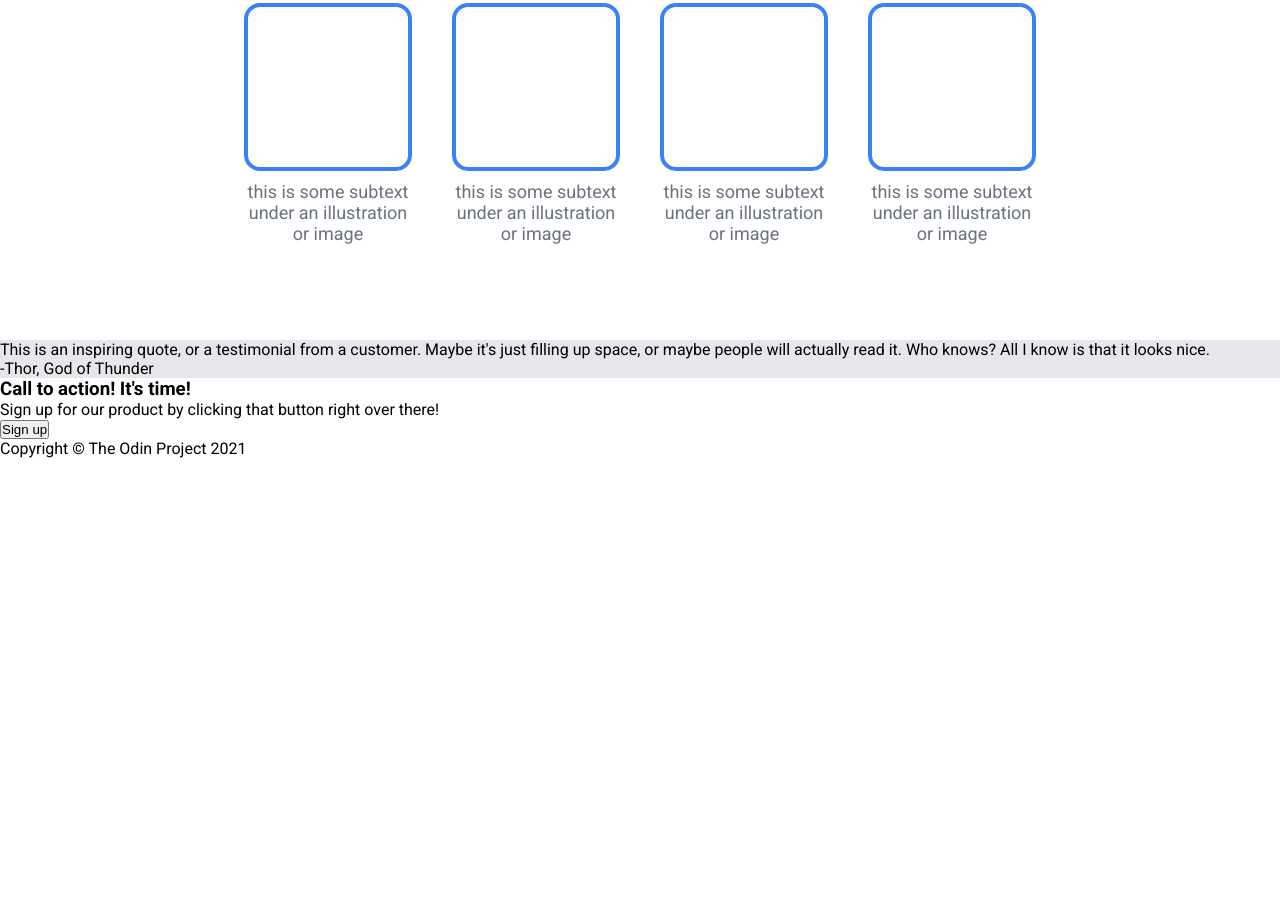
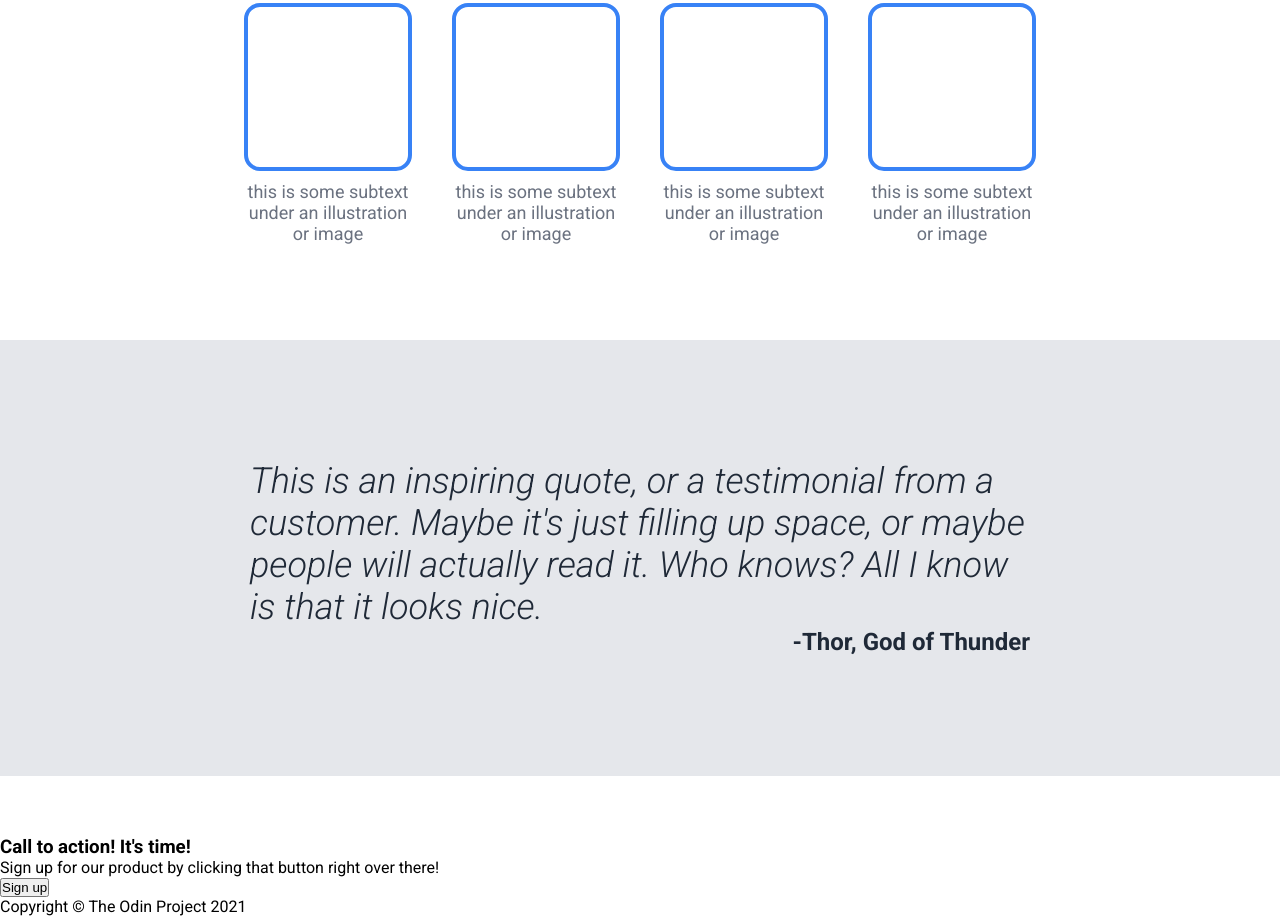
Before and after one commit to PTD13/odin-landing-page, a plain HTML site: page index.html in a window 1280 px wide. Shown: the part 594-1510 px from the top of the page. Before the commit the page ends 1052 px from the top, so only its background shows below. Drawn offline with Linux system fonts and the light colour scheme.

Commit message:
Completed third section
Completed the styling of the quote section

```diff
--- a/style.css
+++ b/style.css
@@ -124,4 +124,25 @@ body {
 
 .quote-section {
     background-color: #E5E7EB;
+    margin: 60px 0;
+    padding: 120px;
 }
+
+.quote-content {
+    max-width: 780px;
+    margin: 0 auto;
+}
+
+.quote-content blockquote {
+    font-size: 36px;
+    color: #1F2937;
+    font-weight: 300;
+    font-style: italic;
+}
+
+.quote-author {
+    font-size: 24px;
+    font-weight: bold;
+    text-align: right;
+    color: #1F2937;
+}
```
